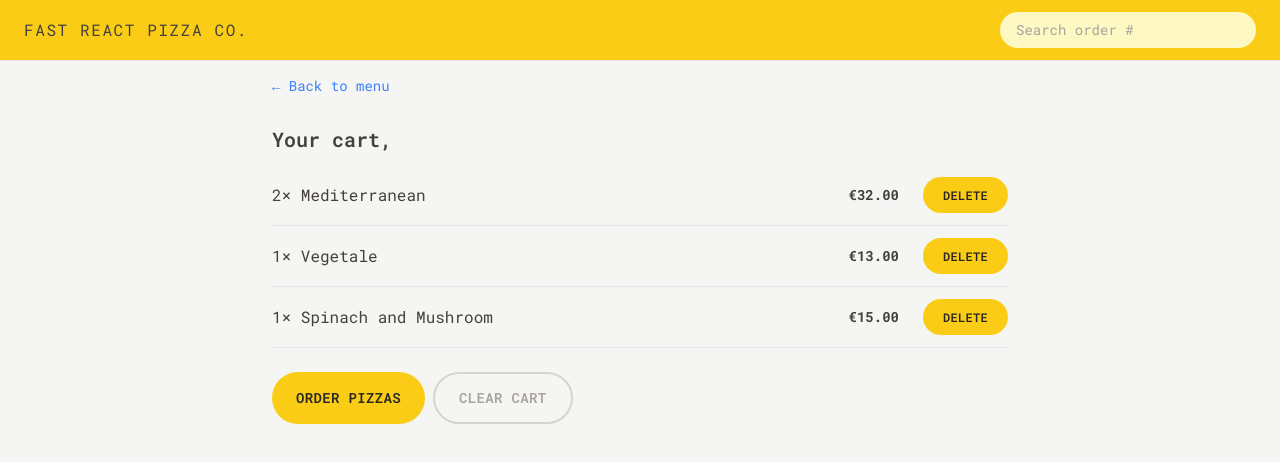
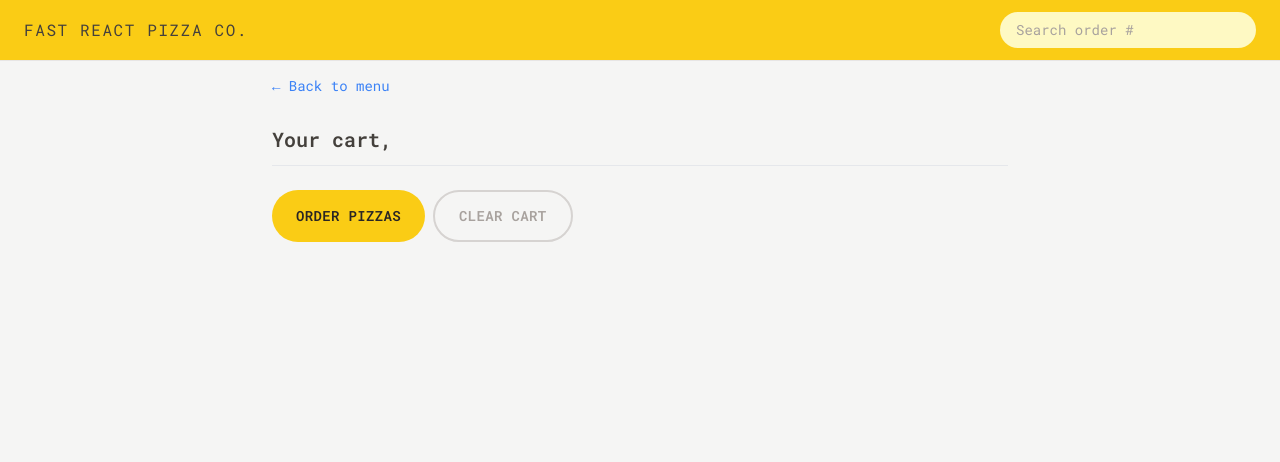
Before and after one commit to asma-gaini/fast-react-pizza, a React (Vite) app: page /cart in a window 1280 px wide. Shown: the top 462 px of the page. Built offline with nearby package versions, Linux system fonts and the light colour scheme.

Commit message:
add pizza in cart and show in open cart

```diff
--- a/src/features/cart/Cart.jsx
+++ b/src/features/cart/Cart.jsx
@@ -3,6 +3,7 @@
 import Button from '../../ui/Button';
 import LinkButton from '../../ui/LinkButton';
 import CartItem from './CartItem';
+import { getCart } from './cartSlice';
 
 const fakeCart = [
   {
@@ -29,7 +30,7 @@
 ];
 
 function Cart() {
-  const cart = fakeCart;
+  const cart = useSelector(getCart);
   const username = useSelector((state) => state.user.username);
 
   return (
--- a/src/features/cart/cartSlice.js
+++ b/src/features/cart/cartSlice.js
@@ -59,6 +59,8 @@
 export const getTotalCartQuantity = (state) =>
   state.cart.cart.reduce((sum, item) => sum + item.quantity, 0);
 
+export const getCart = (state) => state.cart.cart;
+
 export const getTotalCartPrice = (state) =>
   state.cart.cart.reduce((sum, item) => sum + item.totalPrice, 0);
 
```
